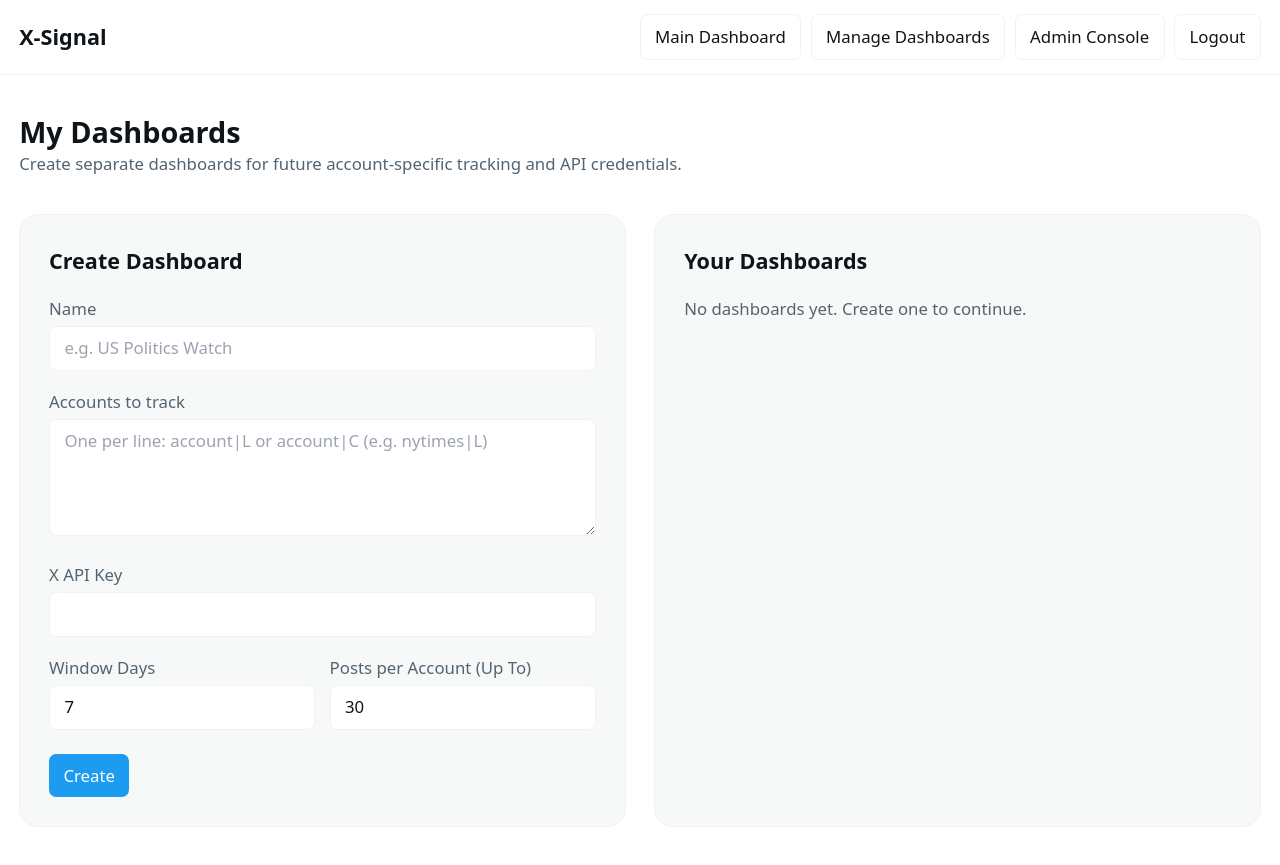
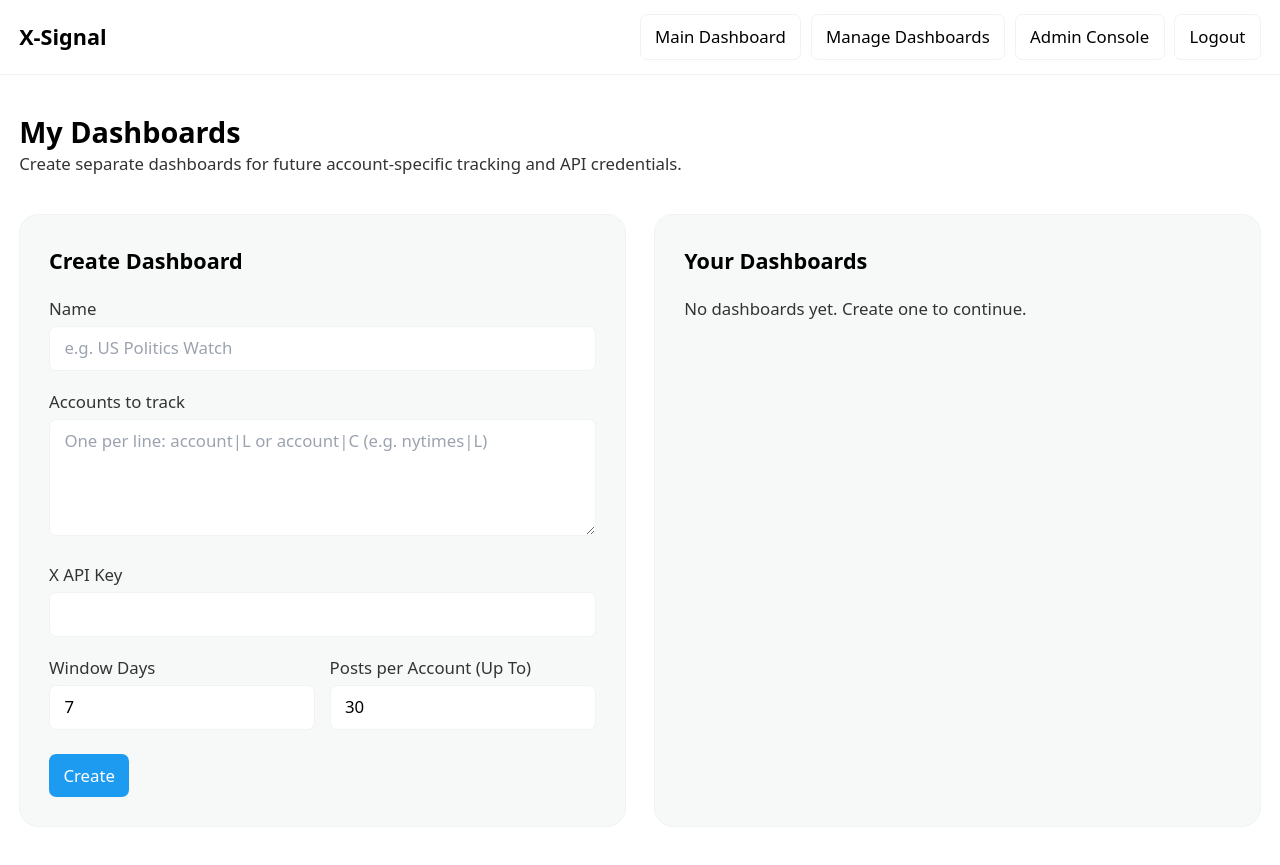
Before and after one commit to Aesonnn/X-Signal, a Django app: page /workspaces/ in a window 1280 px wide. Run offline with Django 5.2, Linux system fonts and the light colour scheme; the visitor is signed in with stand-in values (Sample User, id 1); data comes from the database, SQL or seed files in the repository; parts of the project's set-up code (start-up, migrations or seed data) failed here and were passed over; some libraries are stand-ins or nearby versions.

Commit message:
Better contrast

```diff
--- a/dashboard/forms.py
+++ b/dashboard/forms.py
@@ -24,7 +24,7 @@ class SignUpForm(UserCreationForm):
 
     def __init__(self, *args, **kwargs):
         super().__init__(*args, **kwargs)
-        field_class = "w-full rounded-md border border-[#EFF3F4] bg-[#FFFFFF] px-3 py-2 text-sm text-[#0F1419]"
+        field_class = "w-full rounded-md border border-[#EFF3F4] bg-[#FFFFFF] px-3 py-2 text-sm text-[#000000]"
         for name in ("username", "email", "password1", "password2"):
             self.fields[name].widget.attrs.update({"class": field_class})
 
@@ -66,30 +66,30 @@ class UserDashboardForm(forms.ModelForm):
             self.fields["name"].max_length = DASHBOARD_NAME_MAX_LENGTH
         self.fields["name"].widget.attrs.update(
             {
-                "class": "w-full rounded-md border border-[#EFF3F4] bg-[#FFFFFF] px-3 py-2 text-sm text-[#0F1419]",
+                "class": "w-full rounded-md border border-[#EFF3F4] bg-[#FFFFFF] px-3 py-2 text-sm text-[#000000]",
                 **({"maxlength": str(DASHBOARD_NAME_MAX_LENGTH)} if self._enforce_name_limit else {}),
             }
         )
         self.fields["selected_accounts"].widget.attrs.update(
             {
-                "class": "w-full rounded-md border border-[#EFF3F4] bg-[#FFFFFF] px-3 py-2 text-sm text-[#0F1419]"
+                "class": "w-full rounded-md border border-[#EFF3F4] bg-[#FFFFFF] px-3 py-2 text-sm text-[#000000]"
             }
         )
         self.fields["x_api_key"].widget.attrs.update(
             {
-                "class": "w-full rounded-md border border-[#EFF3F4] bg-[#FFFFFF] px-3 py-2 text-sm text-[#0F1419]"
+                "class": "w-full rounded-md border border-[#EFF3F4] bg-[#FFFFFF] px-3 py-2 text-sm text-[#000000]"
             }
         )
         self.fields["fetch_window_days"].widget.attrs.update(
             {
-                "class": "w-full rounded-md border border-[#EFF3F4] bg-[#FFFFFF] px-3 py-2 text-sm text-[#0F1419]",
+                "class": "w-full rounded-md border border-[#EFF3F4] bg-[#FFFFFF] px-3 py-2 text-sm text-[#000000]",
                 "min": str(FETCH_WINDOW_DAYS_MIN),
                 "oninput": f"if(this.value!=='' && Number(this.value)<{FETCH_WINDOW_DAYS_MIN})this.value={FETCH_WINDOW_DAYS_MIN};",
             }
         )
         self.fields["fetch_posts_per_account"].widget.attrs.update(
             {
-                "class": "w-full rounded-md border border-[#EFF3F4] bg-[#FFFFFF] px-3 py-2 text-sm text-[#0F1419]",
+                "class": "w-full rounded-md border border-[#EFF3F4] bg-[#FFFFFF] px-3 py-2 text-sm text-[#000000]",
                 "min": str(FETCH_POSTS_PER_ACCOUNT_MIN),
                 "oninput": f"if(this.value!=='' && Number(this.value)<{FETCH_POSTS_PER_ACCOUNT_MIN})this.value={FETCH_POSTS_PER_ACCOUNT_MIN};",
             }
--- a/dashboard/templates/dashboard/workspaces/index.html
+++ b/dashboard/templates/dashboard/workspaces/index.html
@@ -6,11 +6,11 @@
   <title>My Dashboards · X-Signal</title>
   <script src="https://cdn.tailwindcss.com"></script>
 </head>
-<body class="min-h-full bg-[#FFFFFF] text-[#0F1419] font-sans">
+<body class="min-h-full bg-[#FFFFFF] text-[#000000] font-sans">
   <header class="border-b border-[#EFF3F4] bg-[#FFFFFF]/95">
     <div class="max-w-6xl mx-auto px-4 py-3 flex flex-wrap items-center justify-between gap-3">
-      <div class="text-lg font-semibold text-[#0F1419]">X-Signal</div>
-      <div class="flex flex-wrap items-center gap-2 text-sm text-[#0F1419]">
+      <div class="text-lg font-semibold text-[#000000]">X-Signal</div>
+      <div class="flex flex-wrap items-center gap-2 text-sm text-[#000000]">
         <a href="{% url 'dashboard' %}?workspace=main&affiliation=ALL" class="rounded-md border border-[#EFF3F4] px-3 py-2 hover:bg-[#F7F9F9]">Main Dashboard</a>
         <a href="{% url 'dashboard_hub' %}" class="rounded-md border border-[#EFF3F4] px-3 py-2 hover:bg-[#F7F9F9]">Manage Dashboards</a>
         {% if can_access_admin_console %}
@@ -27,49 +27,49 @@
   <main class="max-w-6xl mx-auto px-4 py-8 space-y-8">
     <header class="flex items-center justify-between gap-4 flex-wrap">
       <div>
-        <h1 class="text-2xl font-bold text-[#0F1419]">My Dashboards</h1>
-        <p class="text-sm text-[#536471]">Create separate dashboards for future account-specific tracking and API credentials.</p>
+        <h1 class="text-2xl font-bold text-[#000000]">My Dashboards</h1>
+        <p class="text-sm text-[#333333]">Create separate dashboards for future account-specific tracking and API credentials.</p>
       </div>
     </header>
 
     {% if messages %}
       <section class="space-y-2">
         {% for message in messages %}
-          <div class="rounded-lg border px-4 py-3 text-sm {% if 'error' in message.tags %}border-red-500/60 bg-red-500/10 text-red-300{% elif 'success' in message.tags %}border-green-500/60 bg-green-500/10 text-green-300{% else %}border-[#EFF3F4] bg-[#F7F9F9] text-[#0F1419]{% endif %}">{{ message }}</div>
+          <div class="rounded-lg border px-4 py-3 text-sm {% if 'error' in message.tags %}border-red-500/40 bg-red-500/10 text-red-700{% elif 'success' in message.tags %}border-green-500/40 bg-green-500/10 text-green-700{% else %}border-[#EFF3F4] bg-[#F7F9F9] text-[#000000]{% endif %}">{{ message }}</div>
         {% endfor %}
       </section>
     {% endif %}
 
     <section class="grid grid-cols-1 lg:grid-cols-2 gap-6">
       <div class="rounded-2xl border border-[#EFF3F4] bg-[#F7F9F9] p-6">
-        <h2 class="text-lg font-semibold text-[#0F1419] mb-4">Create Dashboard</h2>
+        <h2 class="text-lg font-semibold text-[#000000] mb-4">Create Dashboard</h2>
         <form method="post" action="{% url 'create_user_dashboard' %}" class="space-y-4">
           {% csrf_token %}
           <div>
-            <label class="block text-sm text-[#536471] mb-1">Name</label>
+            <label class="block text-sm text-[#333333] mb-1">Name</label>
             {{ form.name }}
-            <div class="text-xs text-red-300 mt-1">{{ form.name.errors }}</div>
+            <div class="text-xs text-red-700 mt-1">{{ form.name.errors }}</div>
           </div>
           <div>
-            <label class="block text-sm text-[#536471] mb-1">Accounts to track</label>
+            <label class="block text-sm text-[#333333] mb-1">Accounts to track</label>
             {{ form.selected_accounts }}
-            <div class="text-xs text-red-300 mt-1">{{ form.selected_accounts.errors }}</div>
+            <div class="text-xs text-red-700 mt-1">{{ form.selected_accounts.errors }}</div>
           </div>
           <div>
-            <label class="block text-sm text-[#536471] mb-1">X API Key</label>
+            <label class="block text-sm text-[#333333] mb-1">X API Key</label>
             {{ form.x_api_key }}
-            <div class="text-xs text-red-300 mt-1">{{ form.x_api_key.errors }}</div>
+            <div class="text-xs text-red-700 mt-1">{{ form.x_api_key.errors }}</div>
           </div>
           <div class="grid grid-cols-1 md:grid-cols-2 gap-3">
             <div>
-              <label class="block text-sm text-[#536471] mb-1">Window Days</label>
+              <label class="block text-sm text-[#333333] mb-1">Window Days</label>
               {{ form.fetch_window_days }}
-              <div class="text-xs text-red-300 mt-1">{{ form.fetch_window_days.errors }}</div>
+              <div class="text-xs text-red-700 mt-1">{{ form.fetch_window_days.errors }}</div>
             </div>
             <div>
-              <label class="block text-sm text-[#536471] mb-1">Posts per Account (Up To)</label>
+              <label class="block text-sm text-[#333333] mb-1">Posts per Account (Up To)</label>
               {{ form.fetch_posts_per_account }}
-              <div class="text-xs text-red-300 mt-1">{{ form.fetch_posts_per_account.errors }}</div>
+              <div class="text-xs text-red-700 mt-1">{{ form.fetch_posts_per_account.errors }}</div>
             </div>
           </div>
           <button type="submit" class="rounded-md bg-[#1D9BF0] px-3 py-2 text-sm font-medium text-white">Create</button>
@@ -77,21 +77,21 @@
       </div>
 
       <div class="rounded-2xl border border-[#EFF3F4] bg-[#F7F9F9] p-6">
-        <h2 class="text-lg font-semibold text-[#0F1419] mb-4">Your Dashboards</h2>
+        <h2 class="text-lg font-semibold text-[#000000] mb-4">Your Dashboards</h2>
         <div class="space-y-3">
           {% for dashboard in dashboards %}
             <div class="rounded-xl border border-[#EFF3F4] bg-[#FFFFFF] px-4 py-3">
               <a href="{% url 'dashboard' %}?workspace={{ dashboard.id }}" class="block hover:opacity-95 transition">
-                <div class="text-sm font-medium text-[#0F1419]">{{ dashboard.name }}</div>
-                <div class="text-xs text-[#536471] mt-1">Updated: {{ dashboard.updated_at }}</div>
+                <div class="text-sm font-medium text-[#000000]">{{ dashboard.name }}</div>
+                <div class="text-xs text-[#333333] mt-1">Updated: {{ dashboard.updated_at }}</div>
               </a>
               <div class="mt-3 flex items-center justify-between gap-3">
-                <div class="text-xs text-[#536471]">{{ dashboard.fetch_window_days }}d · {{ dashboard.fetch_posts_per_account }} posts/account</div>
+                <div class="text-xs text-[#333333]">{{ dashboard.fetch_window_days }}d · {{ dashboard.fetch_posts_per_account }} posts/account</div>
                 <div class="flex flex-wrap items-center justify-end gap-2">
-                  <a href="{% url 'edit_user_dashboard' dashboard.id %}" class="rounded-md border border-[#EFF3F4] px-3 py-2 text-xs text-[#0F1419]">Edit</a>
+                  <a href="{% url 'edit_user_dashboard' dashboard.id %}" class="rounded-md border border-[#EFF3F4] px-3 py-2 text-xs text-[#000000]">Edit</a>
                   <form method="post" action="{% url 'delete_user_dashboard' dashboard.id %}" onsubmit="return confirm('Delete this dashboard and all associated posts/replies? This action cannot be undone.');">
                     {% csrf_token %}
-                    <button type="submit" class="rounded-md border border-red-500/70 bg-red-500/10 px-3 py-2 text-xs font-medium text-red-300 hover:bg-red-500/20">Delete</button>
+                    <button type="submit" class="rounded-md border border-red-500/70 bg-red-500/10 px-3 py-2 text-xs font-medium text-red-700 hover:bg-red-500/20">Delete</button>
                   </form>
                   <form method="post" action="{% url 'sync_dashboard_posts' dashboard.id %}" data-fetch-posts-form="1">
                     {% csrf_token %}
@@ -101,7 +101,7 @@
               </div>
             </div>
           {% empty %}
-            <div class="text-sm text-[#536471]">No dashboards yet. Create one to continue.</div>
+            <div class="text-sm text-[#333333]">No dashboards yet. Create one to continue.</div>
           {% endfor %}
         </div>
       </div>
--- a/dashboard/views.py
+++ b/dashboard/views.py
@@ -247,18 +247,18 @@ def _apply_dark_style(fig):
         template="plotly_white",
         paper_bgcolor="#F7F9F9",
         plot_bgcolor="#F7F9F9",
-        font={"color": "#0F1419", "family": "Inter, ui-sans-serif, system-ui", "size": 14},
+        font={"color": "#000000", "family": "Inter, ui-sans-serif, system-ui", "size": 14},
         margin={"l": 28, "r": 18, "t": 50, "b": 36},
         legend={
             "bgcolor": "rgba(0,0,0,0)",
-            "font": {"color": "#536471"},
+            "font": {"color": "#333333"},
             "orientation": "h",
             "yanchor": "bottom",
             "y": 1.02,
             "xanchor": "left",
             "x": 0,
         },
-        hoverlabel={"bgcolor": "#0F1419", "font_color": "#F9FAFB"},
+        hoverlabel={"bgcolor": "#000000", "font_color": "#F9FAFB"},
     )
     fig.update_xaxes(gridcolor="#EFF3F4", linecolor="#EFF3F4", zerolinecolor="#EFF3F4")
     fig.update_yaxes(gridcolor="#EFF3F4", linecolor="#EFF3F4", zerolinecolor="#EFF3F4")
```
Also changed, not shown: dashboard/templates/dashboard/admin_console.html (+29 -29 lines), dashboard/templates/dashboard/auth/login.html (+8 -8 lines), dashboard/templates/dashboard/auth/signup.html (+12 -12 lines), dashboard/templates/dashboard/index.html (+14 -14 lines), dashboard/templates/dashboard/workspaces/edit.html (+18 -18 lines).
